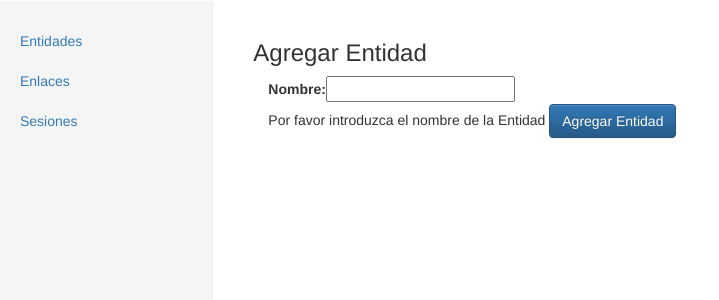
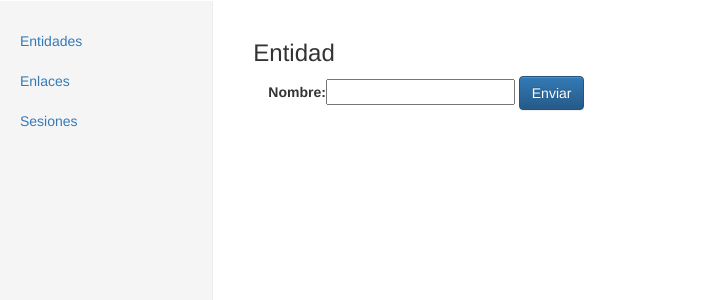
Before and after one commit to christoxl/agenda_reuniones, a Django app: page /entidad/agregar/ in a window 1280 px wide. Shown: the part 50-350 px from the top of the page, without its empty margins (0-719 px from the left). Run offline with Django 3.2, Linux system fonts and the light colour scheme; some libraries are stand-ins or nearby versions.

Commit message:
Working with CBV

```diff
--- a/project_agenda_reuniones/urls.py
+++ b/project_agenda_reuniones/urls.py
@@ -19,11 +19,18 @@
 
 urlpatterns = [
     url(r'^$', views.index, name='index'),
-    url(r'^entidad$', views.entidad, name='entidad'),
-    url(r'^enlace$', views.enlace, name='enlace'),
-    url(r'^sesion$', views.sesion, name='sesion'),
-    url(r'^entidad/agregar/$', views.add_entidad, name='add_entidad'),
-    url(r'^enlace/agregar/$', views.add_enlace, name='add_enlace'),
-    url(r'^sesion/agregar/$', views.add_sesion, name='add_sesion'),
+
+    url(r'^entidad$', views.EntidadList.as_view(), name='entidad'),
+    url(r'^entidad/agregar/$', views.EntidadCreate.as_view(), name='add_entidad'),
+    url(r'^entidad/editar/(?P<slug>[\w\-]+)/$', views.EntidadUpdate.as_view(), name='update_entidad'),
+
+    url(r'^enlace$', views.EnlaceList.as_view(), name='enlace'),
+    url(r'^enlace/agregar/$', views.EnlaceCreate.as_view(), name='add_enlace'),
+    url(r'^enlace/editar/(?P<pk>\d+)/$', views.EnlaceUpdate.as_view(), name='update_enlace'),
+
+    url(r'^sesion$', views.SesionList.as_view(), name='sesion'),
+    url(r'^sesion/agregar/$', views.SesionCreate.as_view(), name='add_sesion'),
+    url(r'^sesion/editar/(?P<pk>\d+)/$', views.SesionUpdate.as_view(), name='update_sesion'),
+
     url(r'^admin/', admin.site.urls),
 ]
--- a/web/forms.py
+++ b/web/forms.py
@@ -12,17 +12,6 @@
         fields = {'nombre'}
 
 
-class EnlaceForm(forms.ModelForm):
-    nombre = forms.CharField(max_length=200)
-    apellido_pat = forms.CharField(max_length=200)
-    apellido_mat = forms.CharField(max_length=200)
-    cargo = forms.CharField(max_length=200)
-
-    class Meta:
-        model = Enlace
-        fields = ['nombre', 'apellido_pat', 'apellido_mat', 'cargo']
-
-
 class SesionForm(forms.ModelForm):
     nombre = forms.CharField(max_length=200)
     fecha = forms.DateTimeField(input_formats=settings.DATE_INPUT_FORMATS,
@@ -35,4 +24,4 @@
 
     class Meta:
         model = Sesion
-        fields = ['nombre', 'fecha', 'acuerdo', 'fecha_prox']
+        fields = ['nombre', 'fecha', 'acuerdo', 'fecha_prox', 'entidad', 'enlaces']
--- a/web/models.py
+++ b/web/models.py
@@ -6,8 +6,8 @@
 
 
 class Entidad(models.Model):
-    nombre = models.CharField(max_length=200)
-    slug = models.SlugField()
+    nombre = models.CharField(max_length=200, unique=True)
+    slug = models.SlugField(unique=True)
 
     def save(self, *args, **kwargs):
         self.slug = slugify(self.nombre)
@@ -25,17 +25,20 @@
     apellido_pat = models.CharField(max_length=200)
     apellido_mat = models.CharField(max_length=200)
     cargo = models.CharField(max_length=200)
-    slug = models.SlugField()
 
     def save(self, *args, **kwargs):
         self.slug = slugify(self.nombre)
         super(Enlace, self).save(*args, **kwargs)
 
     def __str__(self):
-        return (self.nombre + self.apellido_pat)
+        return ((' ').join([self.nombre,
+                            self.apellido_pat,
+                            self.apellido_mat]))
 
     def __unicode__(self):
-        return (self.nombre + self.apellido_pat)
+        return ((' ').join([self.nombre,
+                            self.apellido_pat,
+                            self.apellido_mat]))
 
 
 class Sesion(models.Model):
@@ -45,7 +48,6 @@
     fecha_prox = models.DateTimeField()
     entidad = models.ForeignKey(Entidad)
     enlaces = models.ManyToManyField(Enlace)
-    slug = models.SlugField()
 
     def save(self, *args, **kwargs):
         self.slug = slugify(self.nombre)
--- a/web/templates/web/add_sesion.html
+++ b/web/templates/web/enlace_form.html
@@ -1,12 +1,12 @@
 {% extends "web/base.html" %}
 {% load bootstrap %}
 {% block body_block %}
-<h3>Agregar Sesión</h3>
+<h3>Enlace</h3>
 <div class="col-md-6">
-    <form id="sesion_form" method="post" action="{% url 'add_sesion' %}">
+    <form id="enlace_form" method="post">
         {% csrf_token %}
         {{ form|bootstrap }}
-        <input class="btn btn-primary" type="submit" name="submit" value="Agregar Sesión" />
+        <input class="btn btn-primary" type="submit" name="submit" value="Enviar" />
     </form>
 </div>
 {% endblock body_block %}
--- a/web/templates/web/enlace.html
+++ b/web/templates/web/enlace_list.html
@@ -6,8 +6,8 @@
 </div>
 <div class="row">
     <ul class="list-group">
-        {% for enlace in enlaces %}
-        <a href="#" type="button" class="list-group-item">{{ enlace }}</a>
+        {% for enlace in object_list %}
+        <a href="{% url 'update_enlace' enlace.pk %}" type="button" class="list-group-item">{{ enlace }}</a>
         {% endfor %}
     </ul>
 </div>
--- a/web/templates/web/add_entidad.html
+++ b/web/templates/web/entidad_form.html
@@ -1,12 +1,12 @@
 {% extends "web/base.html" %}
 {% load bootstrap %}
 {% block body_block %}
-<h3>Agregar Entidad</h3>
+<h3>Entidad</h3>
 <div class="col-md-6">
-    <form id="entidad_form" method="post" action="{% url 'add_entidad' %}">
+    <form id="entidad_form" method="post">
         {% csrf_token %}
         {{ form|bootstrap }}
-        <input class="btn btn-primary" type="submit" name="submit" value="Agregar Entidad" />
+        <input class="btn btn-primary" type="submit" name="submit" value="Enviar" />
     </form>
 </div>
 {% endblock body_block %}
--- a/web/templates/web/entidad.html
+++ b/web/templates/web/entidad_list.html
@@ -6,8 +6,8 @@
 </div>
 <div class="row">
     <ul class="list-group">
-        {% for entidad in entidades %}
-        <a href="#" type="button" class="list-group-item">{{ entidad }}</a>
+        {% for entidad in object_list %}
+        <a href="{% url 'update_entidad' entidad.slug %}" type="button" class="list-group-item">{{ entidad }}</a>
         {% endfor %}
     </ul>
 </div>
--- a/web/templates/web/sesion.html
+++ b/web/templates/web/sesion_list.html
@@ -6,8 +6,8 @@
 </div>
 <div class="row">
     <ul class="list-group">
-        {% for sesion in sesiones %}
-        <a href="#" type="button" class="list-group-item">{{ sesion }}</a>
+        {% for sesion in object_list %}
+        <a href="{% url 'update_sesion' sesion.pk %}" type="button" class="list-group-item">{{ sesion }}</a>
         {% endfor %}
     </ul>
 </div>
--- a/web/views.py
+++ b/web/views.py
@@ -1,9 +1,12 @@
 # -*- coding: utf-8 -*-
 from __future__ import unicode_literals
 
-from django.shortcuts import render
+from django.shortcuts import render, redirect
 from web.models import Entidad, Enlace, Sesion
-from web.forms import EntidadForm, EnlaceForm, SesionForm
+from web.forms import SesionForm
+from django.views.generic import ListView
+from django.views.generic.edit import CreateView, UpdateView
+from django.core.urlresolvers import reverse_lazy
 
 
 def index(request):
@@ -11,67 +14,48 @@
     return render(request, 'web/index.html', context_dict)
 
 
-def entidad(request):
-    entidad_list = Entidad.objects.all()
-    context_dict = {'entidades': entidad_list}
-
-    return render(request, 'web/entidad.html', context_dict)
+class EntidadList(ListView):
+    model = Entidad
 
 
-def enlace(request):
-    enlace_list = Enlace.objects.all()
-    context_dict = {'enlaces': enlace_list}
-
-    return render(request, 'web/enlace.html', context_dict)
+class EntidadCreate(CreateView):
+    model = Entidad
+    success_url = reverse_lazy('entidad')
+    fields = ['nombre']
 
 
-def sesion(request):
-    sesion_list = Sesion.objects.all()
-    context_dict = {'sesiones': sesion_list}
-
-    return render(request, 'web/sesion.html', context_dict)
+class EntidadUpdate(UpdateView):
+    model = Entidad
+    success_url = reverse_lazy('entidad')
+    fields = ['nombre']
 
 
-def add_entidad(request):
-    form = EntidadForm()
-
-    if request.method == 'POST':
-        form = EntidadForm(request.POST)
-
-        if form.is_valid():
-            form.save(commit=True)
-            return entidad(request)
-        else:
-            print(form.errors)
-
-    return render(request, 'web/add_entidad.html', {'form': form})
+class EnlaceList(ListView):
+    model = Enlace
 
 
-def add_enlace(request):
-    form = EnlaceForm()
-
-    if request.method == 'POST':
-        form = EnlaceForm(request.POST)
-
-        if form.is_valid():
-            form.save(commit=True)
-            return enlace(request)
-        else:
-            print(form.errors)
-
-    return render(request, 'web/add_enlace.html', {'form': form})
+class EnlaceCreate(CreateView):
+    model = Enlace
+    success_url = reverse_lazy('enlace')
+    fields = ['nombre', 'apellido_pat', 'apellido_mat', 'cargo']
 
 
-def add_sesion(request):
-    form = SesionForm()
+class EnlaceUpdate(UpdateView):
+    model = Enlace
+    success_url = reverse_lazy('enlace')
+    fields = ['nombre', 'apellido_pat', 'apellido_mat', 'cargo']
 
-    if request.method == 'POST':
-        form = SesionForm(request.POST)
 
-        if form.is_valid():
-            form.save(commit=True)
-            return sesion(request)
-        else:
-            print(form.errors)
+class SesionList(ListView):
+    model = Sesion
 
-    return render(request, 'web/add_sesion.html', {'form': form})
+
+class SesionCreate(CreateView):
+    form_class = SesionForm
+    model = Sesion
+    success_url = reverse_lazy('sesion')
+
+class SesionUpdate(UpdateView):
+    form_class = SesionForm
+    model = Sesion
+    success_url = reverse_lazy('sesion')
```
Also changed, not shown: web/templates/web/add_enlace.html (deleted, +0 -12 lines), web/templates/web/sesion_form.html (added, +15 -0 lines), web/migrations/0001_initial.py, web/migrations/0002_auto_20170929_1632.py (deleted).
